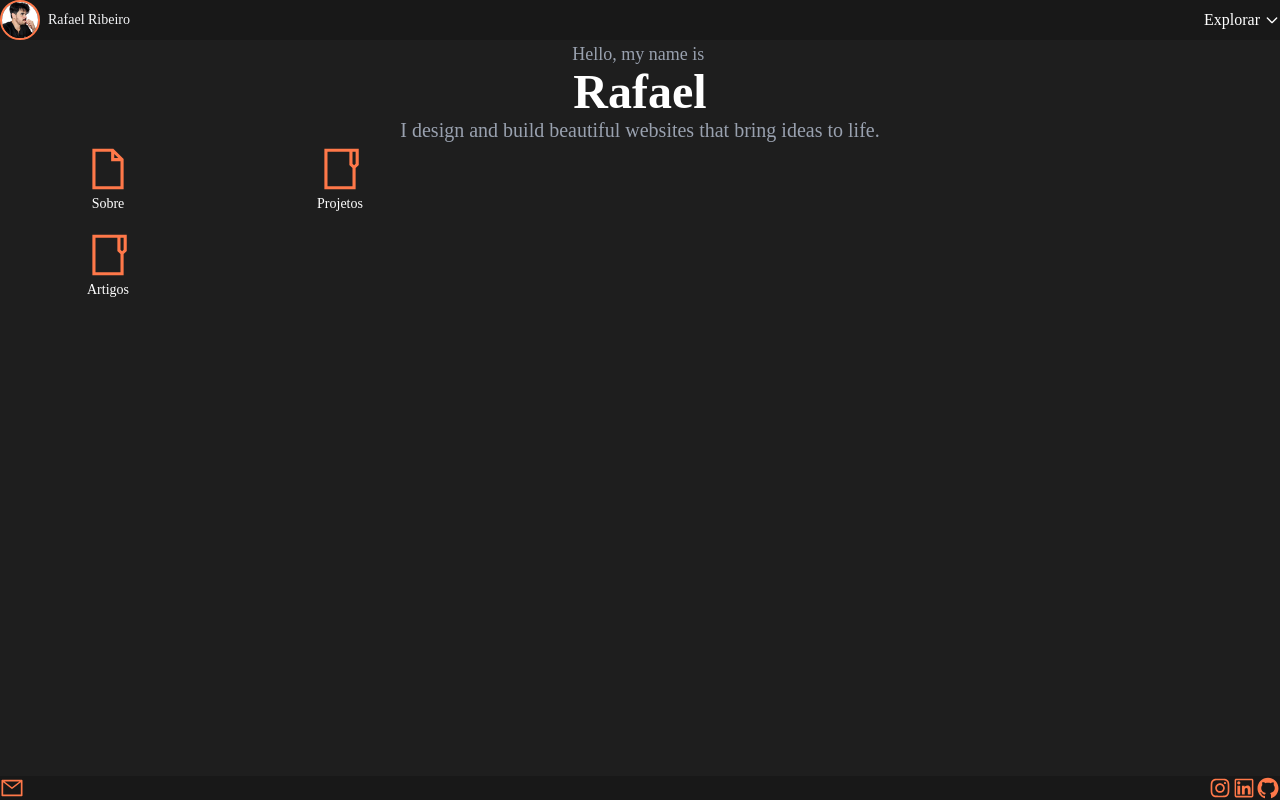
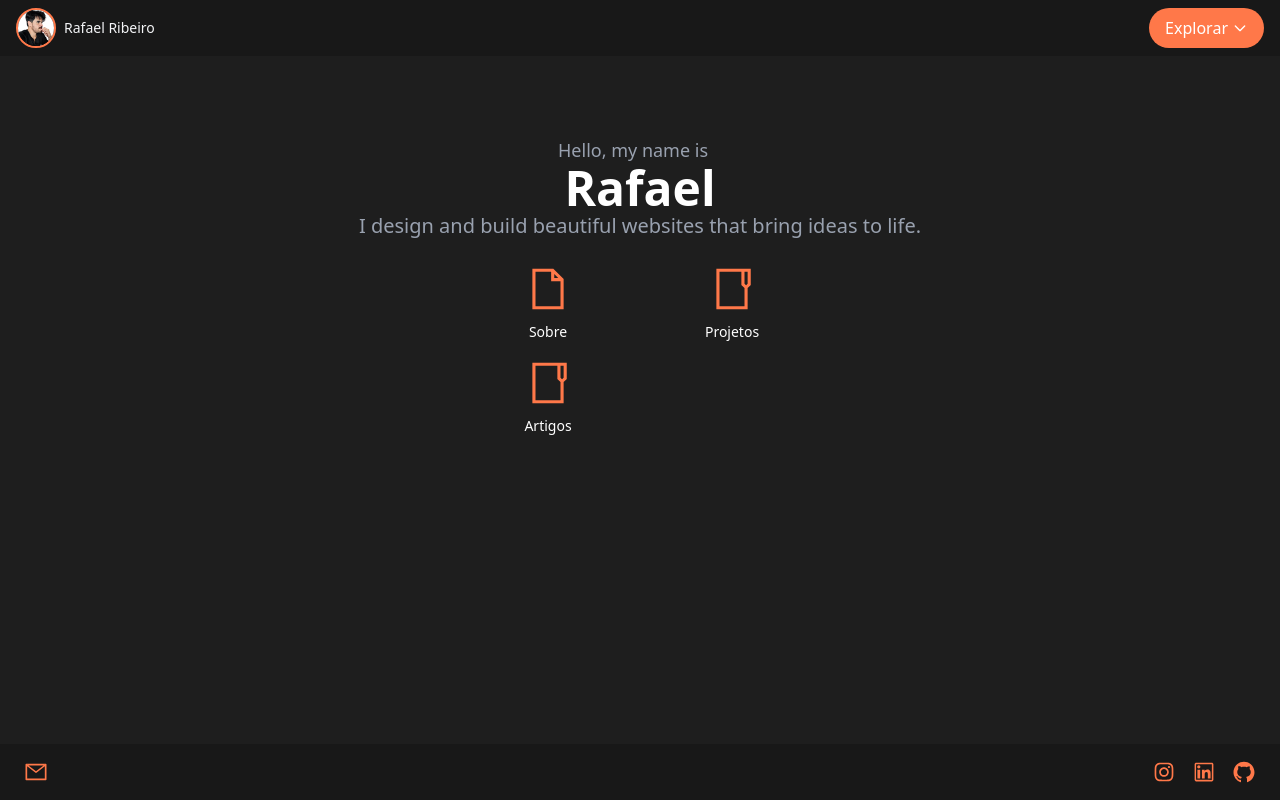
Before and after one commit to RafahOlive/rafa-blog, a Next.js app: page / in a window 1280 px wide. Built offline with nearby package versions, Linux system fonts and the light colour scheme.

Commit message:
min-h-dvh

```diff
--- a/src/app/globals.css
+++ b/src/app/globals.css
@@ -1,49 +1,3 @@
-* {
-  margin: 0;
-  padding: 0;
-  box-sizing: border-box;
-}
-
-html,
-body {
-  height: 100%;
-  font-family: inherit;
-  -webkit-font-smoothing: antialiased;
-  -moz-osx-font-smoothing: grayscale;
-}
-
-img,
-picture,
-video,
-canvas,
-svg {
-  display: block;
-  max-width: 100%;
-}
-
-input,
-button,
-textarea,
-select {
-  font: inherit;
-  border: none;
-  outline: none;
-  background: none;
-}
-
-a {
-  text-decoration: none;
-  color: inherit;
-}
-
-ul,
-ol {
-  list-style: none;
-}
-
-button {
-  cursor: pointer;
-}
 @import "tailwindcss";
 @layer base {
   :root {
--- a/src/app/layout.tsx
+++ b/src/app/layout.tsx
@@ -17,7 +17,7 @@ export default function RootLayout({
 }>) {
   return (
     <html lang="pt-BR">
-      <body className="bg-main min-h-screen flex flex-col">
+      <body className="min-h-dvh flex flex-col bg-main">
         <Header />
         <main className="flex-grow pb-6 pb-safe">{children}</main>
         <Footer />
```
